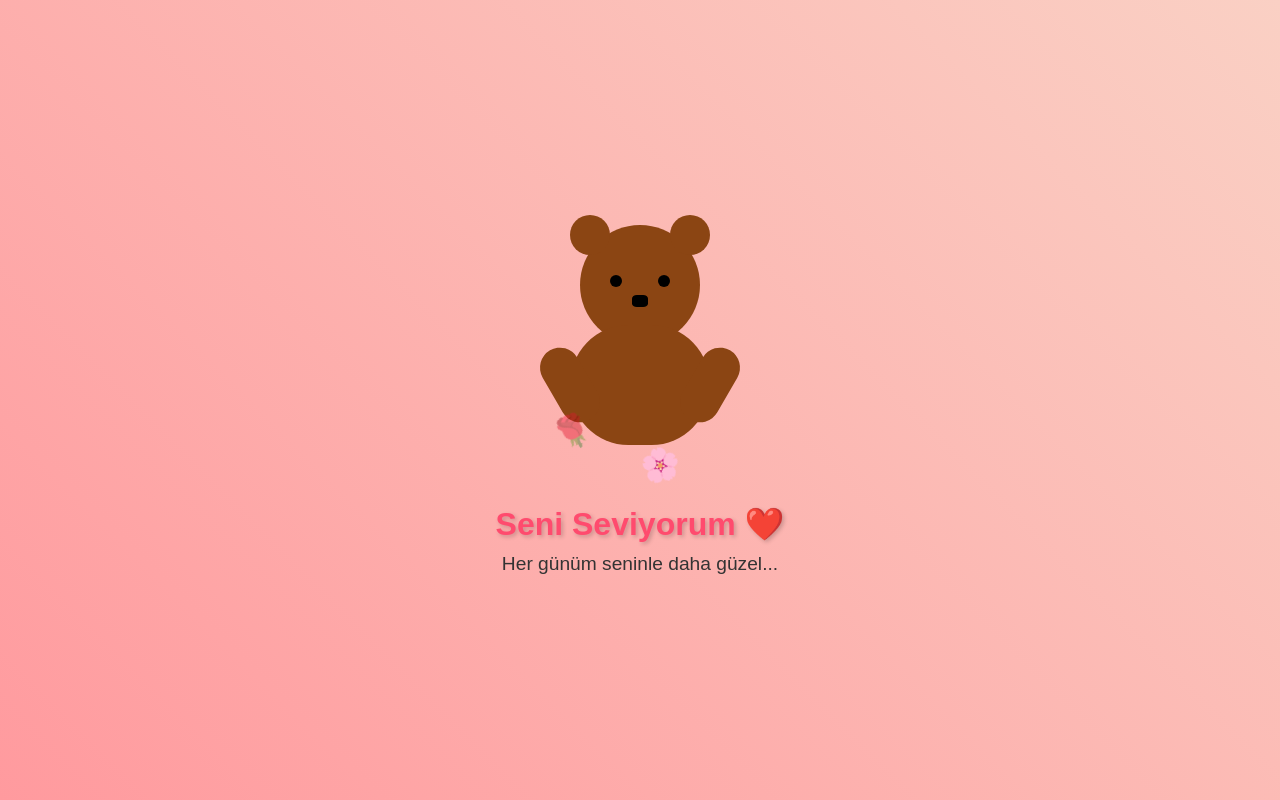
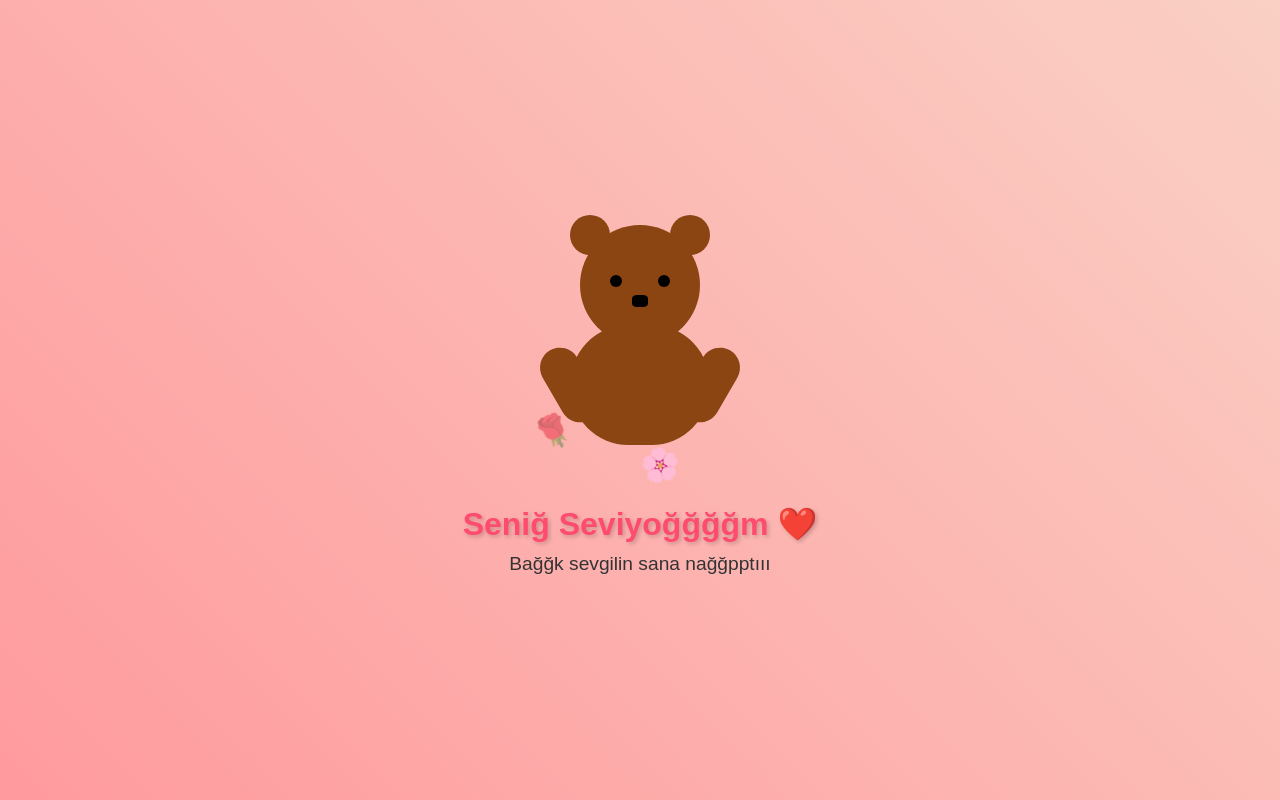
Before and after one commit to volkanaymak/love-surprise, a plain HTML site: page index.html in a window 1280 px wide. Drawn offline with Linux system fonts and the light colour scheme.

Commit message:
Modify message content in index.html
Updated the message text in the HTML file.

```diff
--- a/index.html
+++ b/index.html
@@ -29,8 +29,8 @@
             <div class="flower flower3">💐</div>
         </div>
         <div class="message">
-            <h1>Seni Seviyorum ❤️</h1>
-            <p class="heart-text">Her günüm seninle daha güzel...</p>
+            <h1>Seniğ Seviyoğğğğm ❤️</h1>
+            <p class="heart-text">Bağğk sevgilin sana nağğpptııı</p>
         </div>
     </div>
     <script src="script.js"></script>
```
